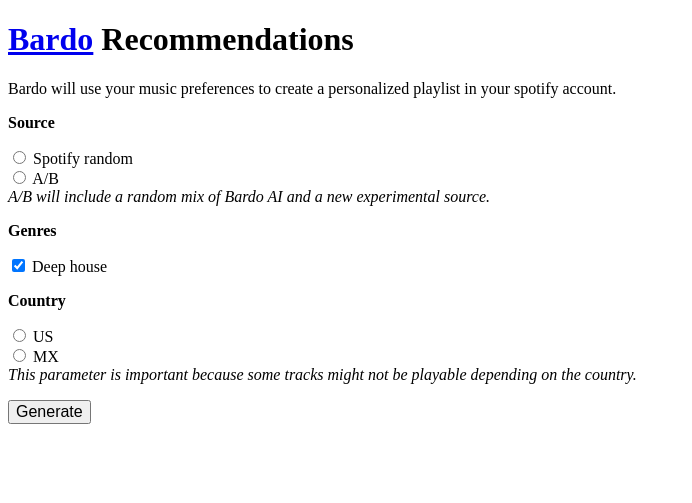
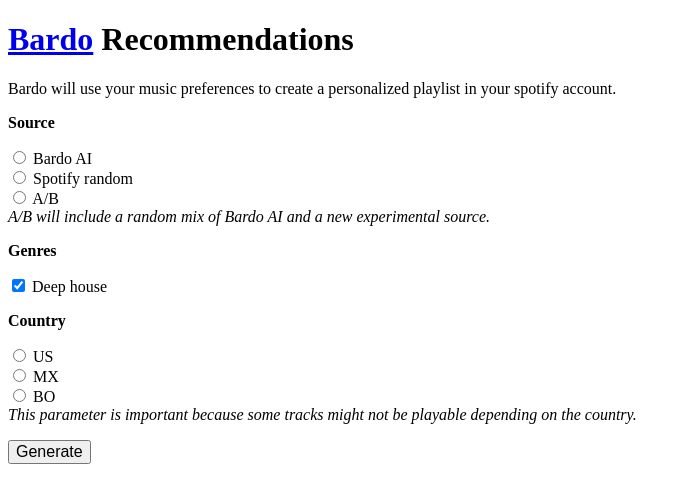
Before and after one commit to lgaleana/bardo, a Flask app: template bardo/templates/playlist-selection.html in a window 1280 px wide. Shown: the top 503 px of the page, without its empty margins (0-692 px from the left). Run offline with Flask 2, Linux system fonts and the light colour scheme; the template is opened without the code that fills it, so the values that code supplies are empty; parts of the project's set-up code (start-up, migrations or seed data) failed here and were passed over.

Commit message:
Published new production classifier

```diff
--- a/bardo/__init__.py
+++ b/bardo/__init__.py
@@ -8,7 +8,7 @@ import logging
 from werkzeug.exceptions import InternalServerError
 
 CLIENT_ID = '8de267b03c464274a3546bfe84496696'
-EXP_CONFIG = ['svc_high', 'svc_very_balanced']
+EXP_CONFIG = ['svc_high', 'random']
 PLAYLIST_LIMIT = 10
 TIME_LIMIT = 300
 INVALID_REQUEST = '<meta name="viewport" content="width=device-width">Invalid request.'
--- a/bardo/templates/playlist-selection.html
+++ b/bardo/templates/playlist-selection.html
@@ -17,7 +17,7 @@
   <form action="{{url_for('generate_playlist')}}" method="GET">
     <p><b>Source</b></p>
     <p>
-    <!-- <input type="radio" name="source" value="gbdt_bottom_high" required> <label>Bardo AI</label><br> -->
+    <input type="radio" name="source" value="svc_high" required> <label>Bardo AI</label><br>
     <input type="radio" name="source" value="random" required> <label>Spotify random</label><br>
     <input type="radio" name="source" value="{{exp_clfs}}" required> <label>A/B</label><br>
       <i>A/B will include a random mix of Bardo AI and a new experimental source.</i>
@@ -30,6 +30,7 @@
     <p>
       <input type="radio" name="market" value="US" required> <label>US</label><br>
       <input type="radio" name="market" value="MX" required> <label>MX</label><br>
+      <input type="radio" name="market" value="BO" required> <label>BO</label><br>
       <i>This parameter is important because some tracks might not be playable depending on the country.</i>
     </p>
     <input type="hidden" name="token" value="{{token}}">
```
